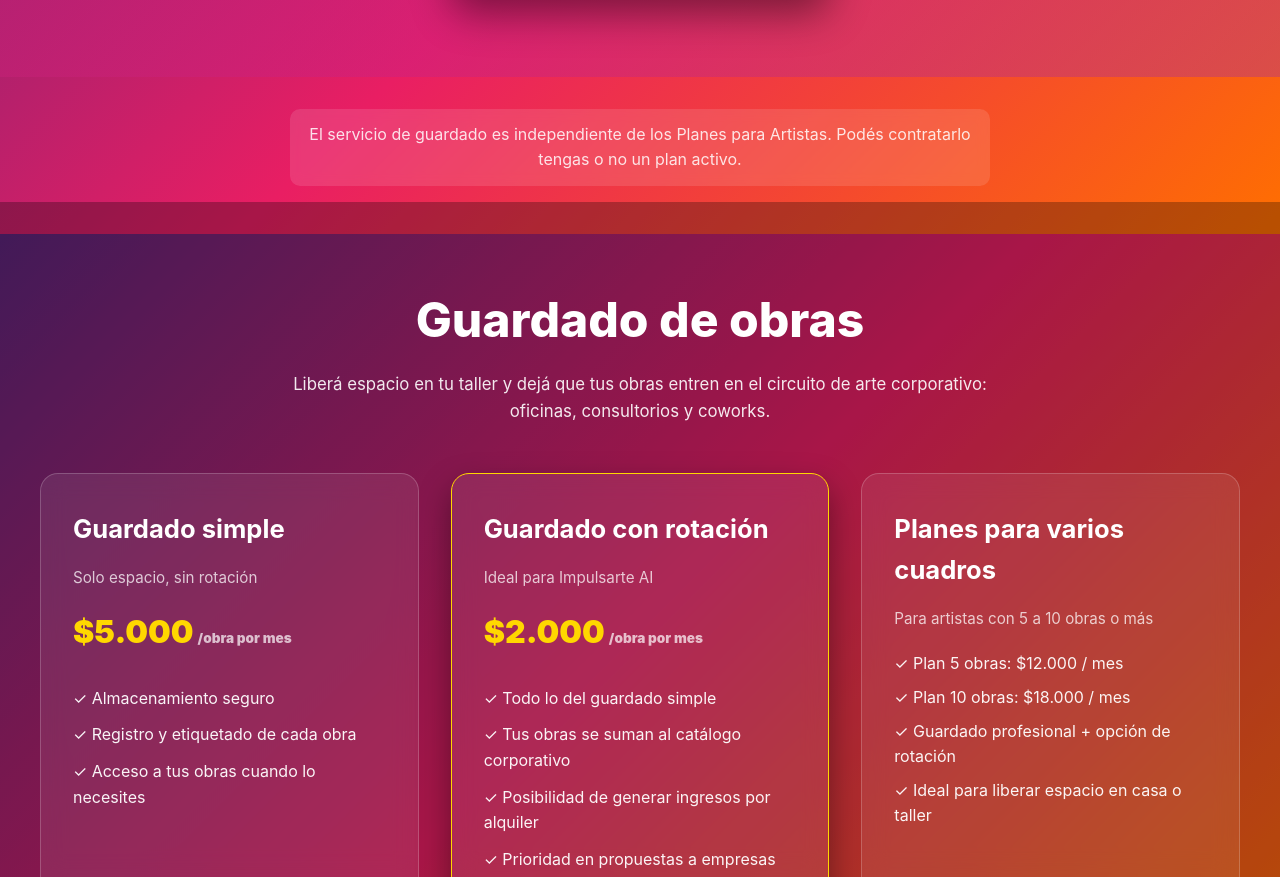
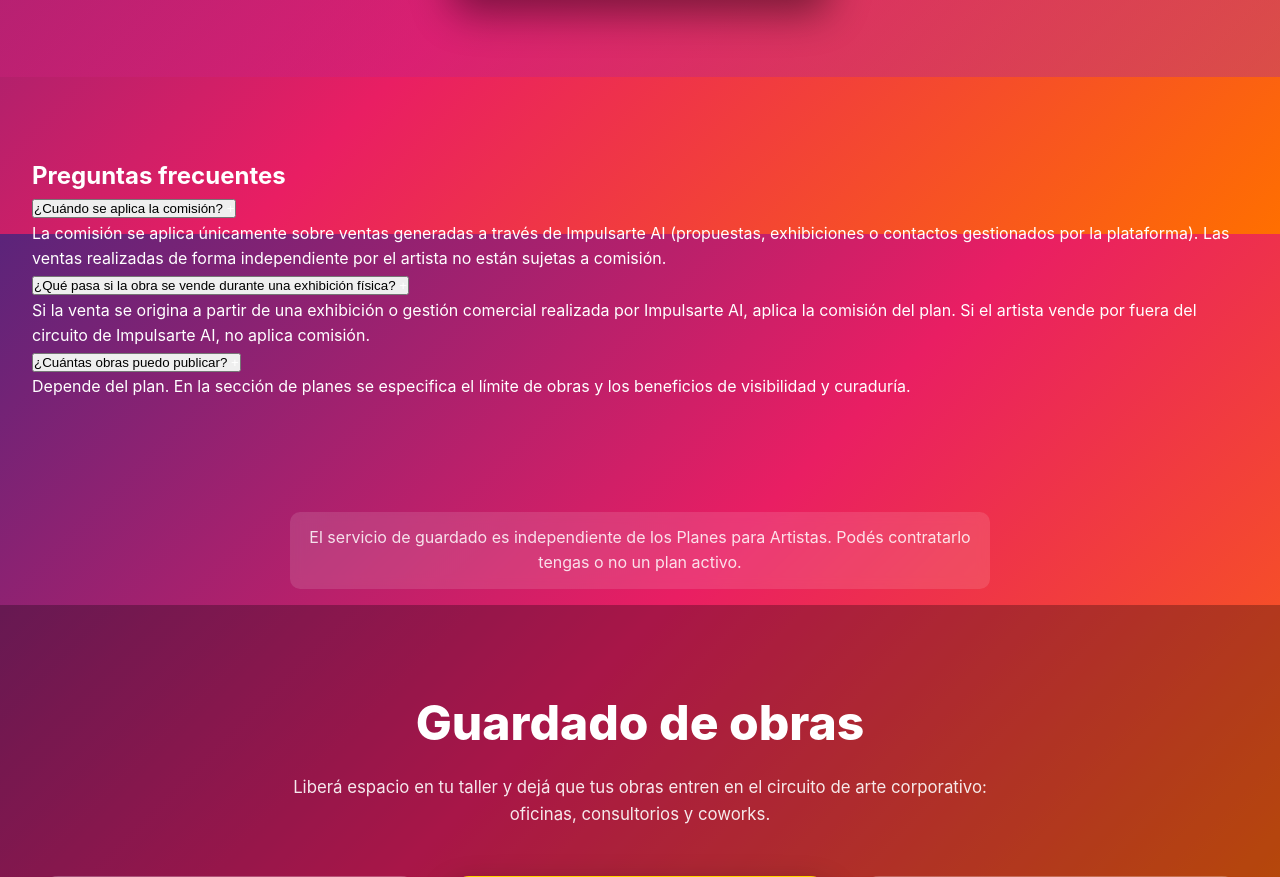
Before and after one commit to lcostucica-netizen/impulsarte-landing, a plain HTML site: page public/índice.html in a window 1280 px wide. Shown: the part 5366-6243 px from the top of the page. Drawn offline with Linux system fonts and the light colour scheme.

Commit message:
Add FAQ section to índice.html

```diff
--- a/public/índice.html
+++ b/public/índice.html
@@ -214,6 +214,44 @@
             </div>
         </div>
     </section>
+    <section class="faq" id="faq">
+  <div class="container">
+    <h2>Preguntas frecuentes</h2>
+
+    <div class="faq-item">
+      <button class="faq-question" type="button">
+        ¿Cuándo se aplica la comisión?
+        <span class="faq-icon">+</span>
+      </button>
+      <div class="faq-answer">
+        La comisión se aplica únicamente sobre ventas generadas a través de Impulsarte AI (propuestas, exhibiciones o contactos gestionados por la plataforma).
+        Las ventas realizadas de forma independiente por el artista no están sujetas a comisión.
+      </div>
+    </div>
+
+    <div class="faq-item">
+      <button class="faq-question" type="button">
+        ¿Qué pasa si la obra se vende durante una exhibición física?
+        <span class="faq-icon">+</span>
+      </button>
+      <div class="faq-answer">
+        Si la venta se origina a partir de una exhibición o gestión comercial realizada por Impulsarte AI, aplica la comisión del plan.
+        Si el artista vende por fuera del circuito de Impulsarte AI, no aplica comisión.
+      </div>
+    </div>
+
+    <div class="faq-item">
+      <button class="faq-question" type="button">
+        ¿Cuántas obras puedo publicar?
+        <span class="faq-icon">+</span>
+      </button>
+      <div class="faq-answer">
+        Depende del plan. En la sección de planes se especifica el límite de obras y los beneficios de visibilidad y curaduría.
+      </div>
+    </div>
+
+  </div>
+</section>
     <!-- Guardado de Obras -->
     <!-- Nota aclaratoria para artistas -->
 <p class="storage-note">
```
